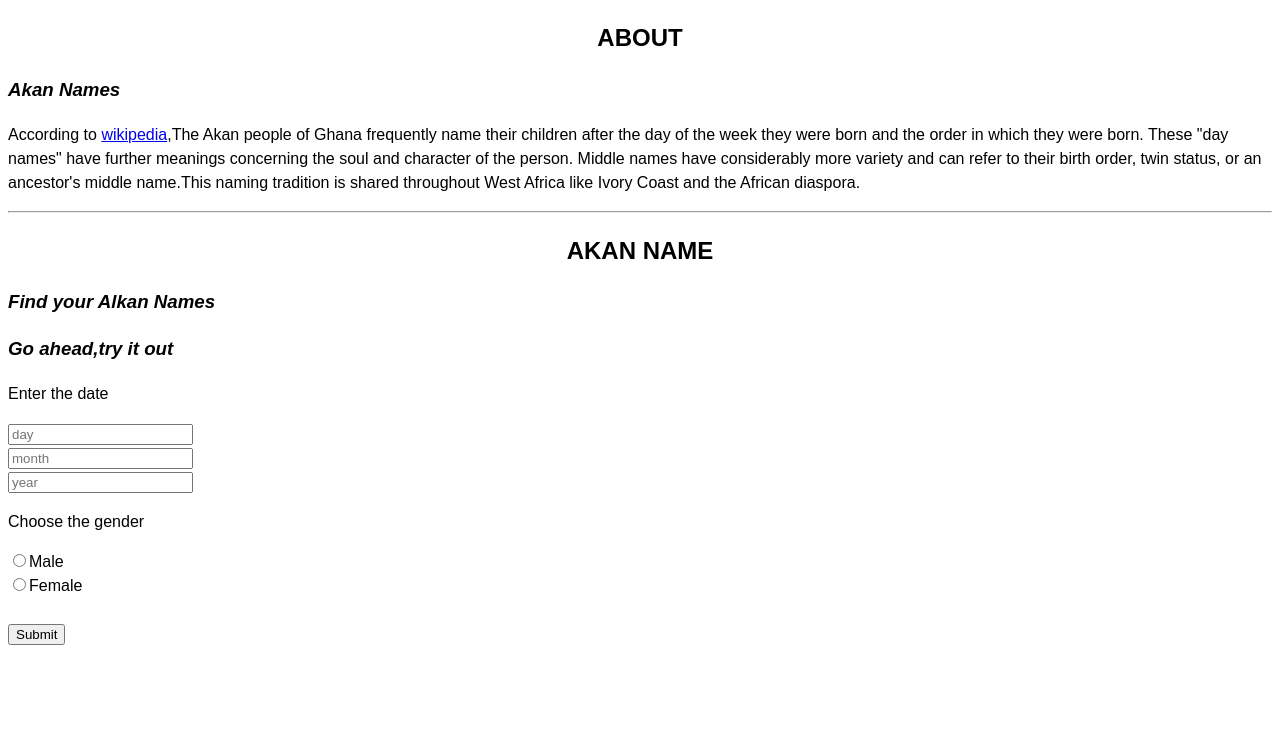
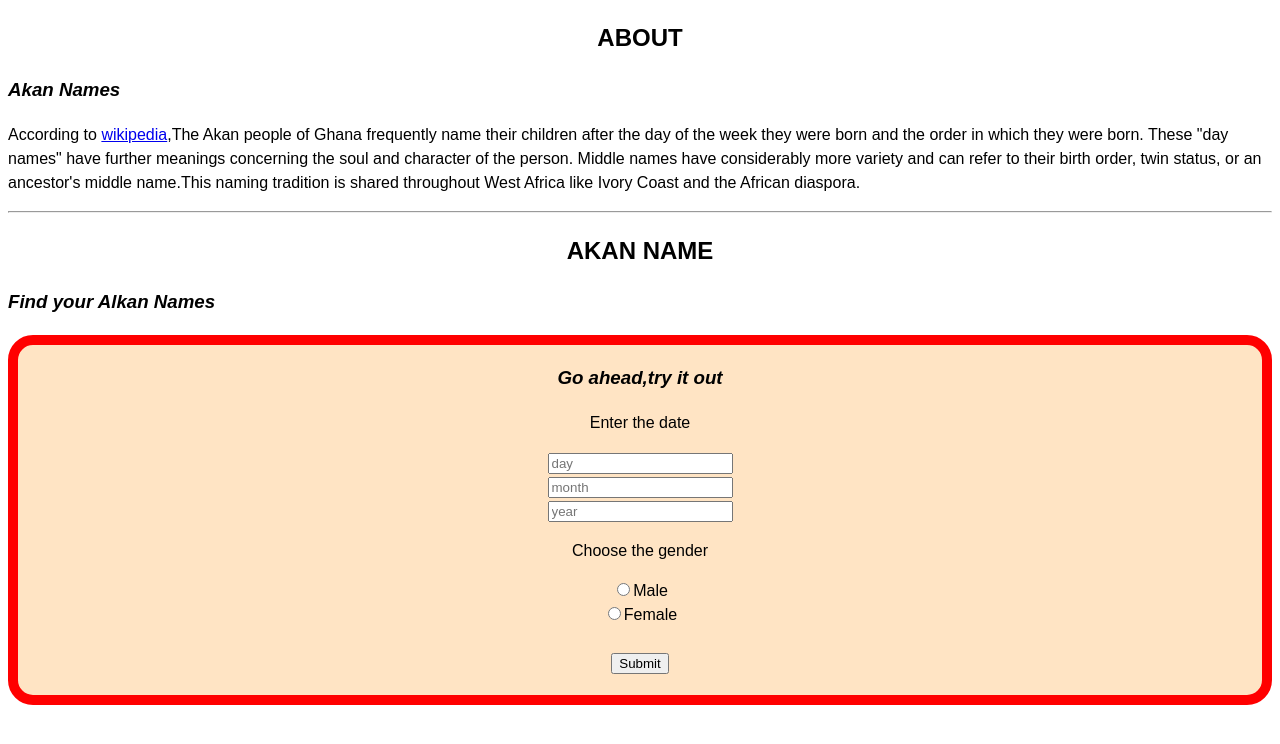
Before and after one commit to umunadine/akan, a plain HTML site: page index.html in a window 1280 px wide. Drawn offline with Linux system fonts and the light colour scheme.

Commit message:
Styled the akan class section

```diff
--- a/style.css
+++ b/style.css
@@ -10,3 +10,14 @@ h2{
 h3{
     font-style: italic;
 }
+.Akan>section{
+    text-align:center;
+    border: 1px solid black ;
+    border-width: 10px;
+    border-radius: 25px;
+    background-color: bisque;
+    border-color: red;
+    padding-bottom: 20px;
+    padding-left: 20px;
+    padding-right: 20px;
+}
```
